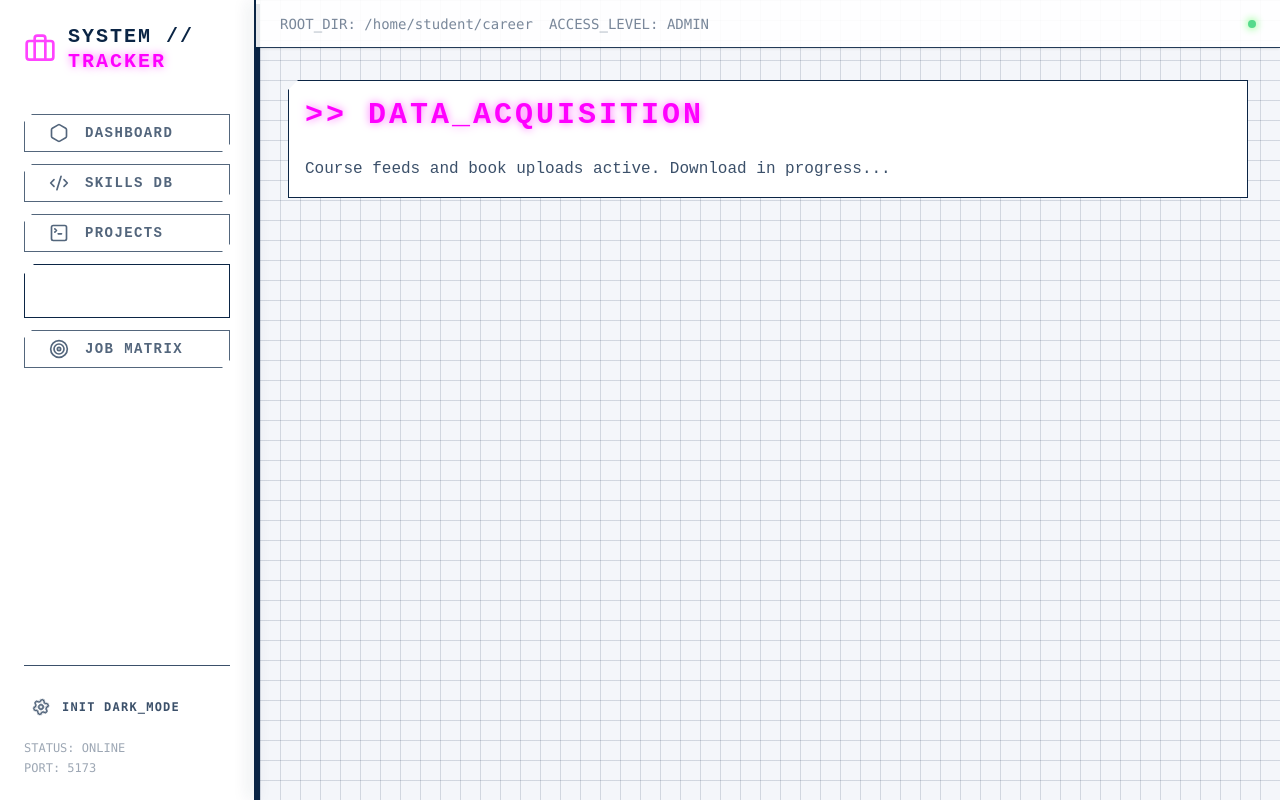
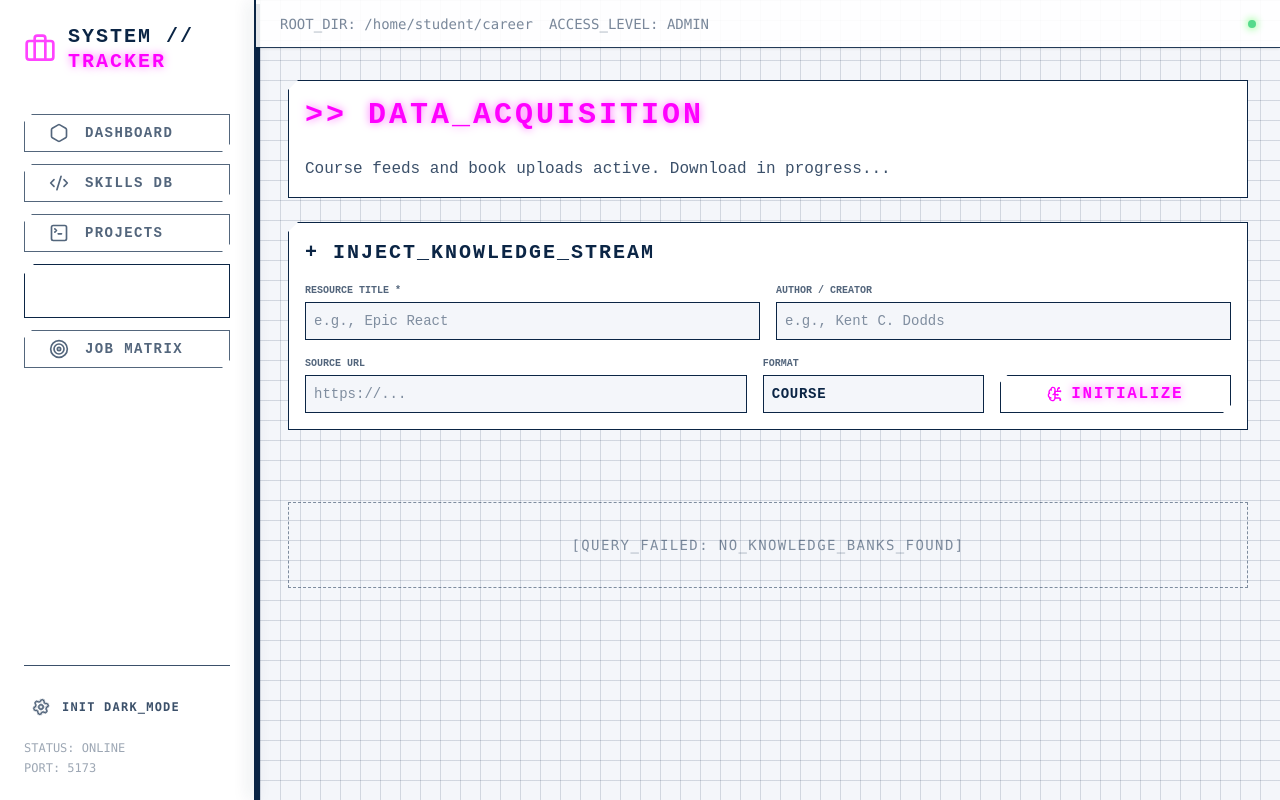
Before and after one commit to Vasiok11/pw-lab6, a React (Vite) app: page /learning in a window 1280 px wide. Built offline with nearby package versions, Linux system fonts and the light colour scheme.

Commit message:
feat: integrate learning resources state and components into Learning page

```diff
--- a/src/components/AddResourceForm.jsx
+++ b/src/components/AddResourceForm.jsx
@@ -6,6 +6,7 @@ export default function AddResourceForm() {
   const addResource = useStore((state) => state.addResource);
 
   const [title, setTitle] = useState('');
+  const [author, setAuthor] = useState('');
   const [type, setType] = useState('Course');
   const [source, setSource] = useState('');
 
@@ -15,6 +16,7 @@ export default function AddResourceForm() {
 
     addResource({
       title: title.trim(),
+      author: author.trim(),
       type,
       source: source.trim(),
       progress: 0,
@@ -23,6 +25,7 @@ export default function AddResourceForm() {
 
     // Reset form
     setTitle('');
+    setAuthor('');
     setType('Course');
     setSource('');
   };
@@ -33,22 +36,37 @@ export default function AddResourceForm() {
         + Inject_Knowledge_Stream
       </h3>
 
-      <form onSubmit={handleSubmit} className="flex flex-col md:flex-row gap-4 items-end">
+      <form onSubmit={handleSubmit} className="flex flex-col gap-4">
+        <div className="flex flex-col md:flex-row gap-4 items-end">
           {/* Title */}
-        <div className="flex flex-col w-full md:w-2/5">
+          <div className="flex flex-col w-full md:w-1/2">
             <label className="text-[10px] uppercase font-bold opacity-70 mb-1">Resource Title *</label>
             <input
               required
               type="text"
               value={title}
               onChange={(e) => setTitle(e.target.value)}
-            placeholder="e.g., Epic React by Kent C. Dodds"
+              placeholder="e.g., Epic React"
               className="w-full bg-[var(--bg-primary)] border border-[var(--border-accent)] p-2 text-[var(--text-primary)] outline-none focus:shadow-[var(--shadow-accent)] transition-shadow text-sm"
             />
           </div>
 
+          {/* Author */}
+          <div className="flex flex-col w-full md:w-1/2">
+            <label className="text-[10px] uppercase font-bold opacity-70 mb-1">Author / Creator</label>
+            <input
+              type="text"
+              value={author}
+              onChange={(e) => setAuthor(e.target.value)}
+              placeholder="e.g., Kent C. Dodds"
+              className="w-full bg-[var(--bg-primary)] border border-[var(--border-accent)] p-2 text-[var(--text-primary)] outline-none focus:shadow-[var(--shadow-accent)] transition-shadow text-sm"
+            />
+          </div>
+        </div>
+
+        <div className="flex flex-col md:flex-row gap-4 items-end">
           {/* Source URL/Platform */}
-        <div className="flex flex-col w-full md:w-1/4">
+          <div className="flex flex-col w-full md:w-1/2">
             <label className="text-[10px] uppercase font-bold opacity-70 mb-1">Source URL</label>
             <input
               type="text"
@@ -60,7 +78,7 @@ export default function AddResourceForm() {
           </div>
 
           {/* Type Dropdown */}
-        <div className="flex flex-col w-full md:w-1/5">
+          <div className="flex flex-col w-full md:w-1/4">
             <label className="text-[10px] uppercase font-bold opacity-70 mb-1">Format</label>
             <select
               value={type}
@@ -78,11 +96,12 @@ export default function AddResourceForm() {
           {/* Submit */}
           <button
             type="submit"
-          className="cyber-button w-full md:w-auto shrink-0 flex items-center justify-center gap-2 h-[38px] px-6 bg-[var(--bg-primary)] text-neon-pink border-[var(--border-accent)] hover:bg-[var(--hover-accent)] hover:text-[var(--hover-text)]"
+            className="cyber-button w-full md:w-1/4 shrink-0 flex items-center justify-center gap-2 h-[38px] px-6 bg-[var(--bg-primary)] text-neon-pink border-[var(--border-accent)] hover:bg-[var(--hover-accent)] hover:text-[var(--hover-text)]"
           >
             <BrainCircuit size={16} />
             <span>INITIALIZE</span>
           </button>
+        </div>
       </form>
     </div>
   );
--- a/src/components/ResourceCard.jsx
+++ b/src/components/ResourceCard.jsx
@@ -39,6 +39,11 @@ export default function ResourceCard({ resource }) {
           <h4 className="text-lg font-bold uppercase tracking-widest text-[var(--text-primary)]">
             {resource.title}
           </h4>
+          {resource.author && (
+            <span className="text-[10px] text-[var(--text-muted)] font-mono mt-1 uppercase">
+              By: {resource.author}
+            </span>
+          )}
         </div>
 
         {/* Toolbar */}
--- a/src/pages/Learning.jsx
+++ b/src/pages/Learning.jsx
@@ -1,12 +1,34 @@
+import { useStore } from '../store/useStore';
+import AddResourceForm from '../components/AddResourceForm';
+import ResourceCard from '../components/ResourceCard';
+
 export default function Learning() {
+  const learningResources = useStore((state) => state.learningResources);
+
   return (
+    <div className="flex flex-col gap-6">
       <div className="cyber-panel p-8">
         <h2 className="text-3xl font-black text-neon-pink uppercase tracking-widest mb-6">
           &gt;&gt; DATA_ACQUISITION
         </h2>
-      <p className="opacity-80">
+        <p className="opacity-80 flex items-center justify-between">
           Course feeds and book uploads active. Download in progress...
         </p>
       </div>
+
+      <AddResourceForm />
+
+      {learningResources && learningResources.length > 0 ? (
+        <div className="grid grid-cols-1 md:grid-cols-2 xl:grid-cols-3 gap-6 mt-4">
+          {learningResources.map((resource) => (
+            <ResourceCard key={resource.id} resource={resource} />
+          ))}
+        </div>
+      ) : (
+        <div className="p-8 text-center opacity-50 border border-dashed border-[var(--border-accent)] mt-4 font-mono uppercase tracking-widest text-sm">
+          [QUERY_FAILED: NO_KNOWLEDGE_BANKS_FOUND]
+        </div>
+      )}
+    </div>
   );
 }
```
Lines whose indentation alone changed are shown as unchanged.
